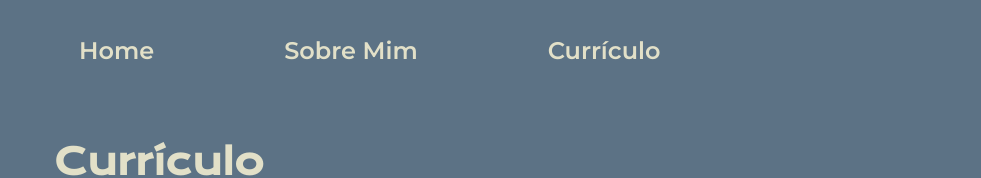
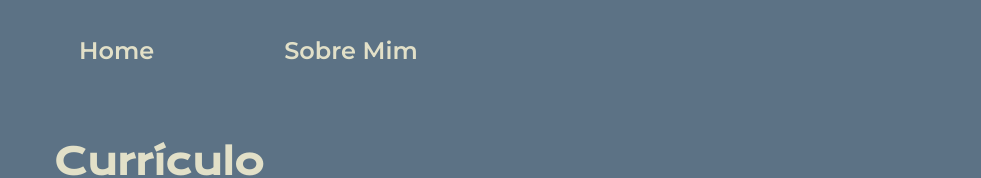
Before and after one commit to Gu1lhermeOliveira/portifolio-teste, a plain HTML site: page curriculo.html in a window 1280 px wide. Shown: the top 178 px of the page, without its empty margins (138-1119 px from the left). Drawn offline with nearby package versions, Linux system fonts and the light colour scheme.

Commit message:
exclusão da aba curriculo no navbar

```diff
--- a/curriculo.html
+++ b/curriculo.html
@@ -12,7 +12,6 @@
         <nav class="cabecalho__menu">
             <a class="cabecalho__menu__link" href="index.html">Home</a>
             <a class="cabecalho__menu__link" href="about.html">Sobre Mim</a>
-            <a class="cabecalho__menu__link" href="curriculo.html">Currículo</a>
         </nav>
     </header>
 
```
Also changed, not shown: index.html (+0 -1 lines).
